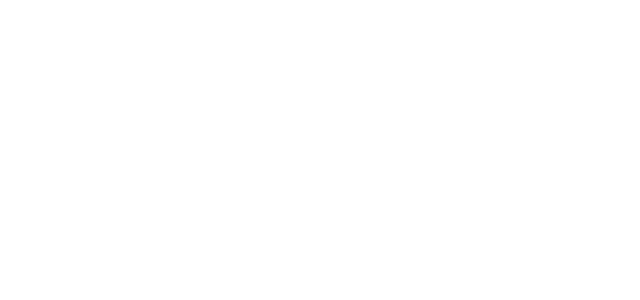
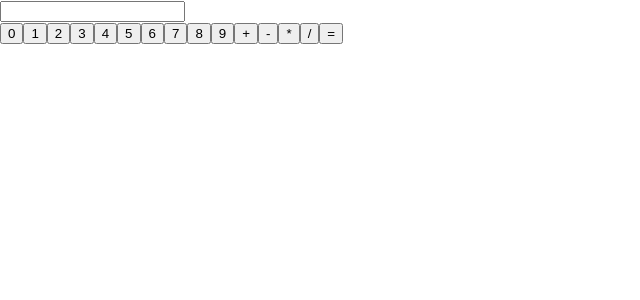
Before and after one commit to dlampa/rctcalc-redux, a React (Create React App) app: page / in a window 1280 px wide. Shown: the top 300 px of the page, without its empty margins (0-640 px from the left). Built offline with nearby package versions, Linux system fonts and the light colour scheme.

Commit message:
Added buttons, text input and basic number entry is functional

```diff
--- a/src/App.js
+++ b/src/App.js
@@ -1,11 +1,43 @@
 import React from 'react';
 import './App.css';
+import CalcButton from './CalcButton';
+
+let numChars = [0, 1, 2, 3, 4, 5, 6, 7, 8, 9];
+let opChars = ["+", "-", "*", "/", "="];
+
 
 class App extends React.Component
 {
+  constructor(props) {
+    super(props);
+
+    this.state = {
+      calcInput: ""
+    };
+
+  }
+
+  onInput = (event) => {
+    this.setState({calcInput: event.target.innerText})
+  }
+
+  updateState = (key, value) => {
+    this.setState({ [key]: value });
+  }
+
   render()
   {
-    return (null);
+    return (
+      <>
+      <div id="calcDisplay">
+        <input type="text" id="calcOutput" value={this.state.calcInput} onChange={(event) => this.updateState("calcInput", event.target.value)} />
+      </div>
+      <div id="calcControls">
+          {numChars.map(numChar => <CalcButton renderVal={numChar} className="btnNumbers" onClick={this.onInput}/>)}
+        {opChars.map(opChar => <CalcButton renderVal={opChar} className="btnOpers" /> )}
+      </div>
+      </>
+    );
   }
 
 }
--- /dev/null
+++ b/src/CalcButton.js
@@ -0,0 +1,21 @@
+import React from 'react';
+
+class CalcButton extends React.Component
+{
+    onButtonClicked = (event) => {
+        this.props.onClick(event);
+    }
+
+    render()
+    {
+        return (
+            <button id={"calcButton" + this.props.renderVal.toString()}
+                className={this.props.className}
+                onClick={(event) => this.onButtonClicked(event)}>
+                {this.props.renderVal}
+            </button>
+        );
+    }
+}
+
+export default CalcButton;
```
Also changed, not shown: 1 other file (tests, documents, lock files or other folders).
